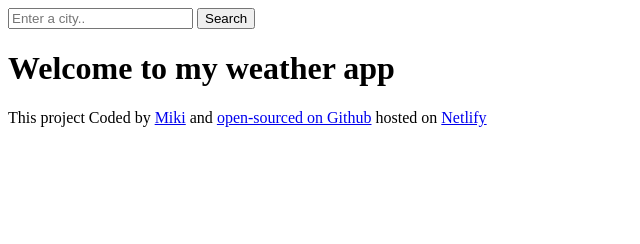
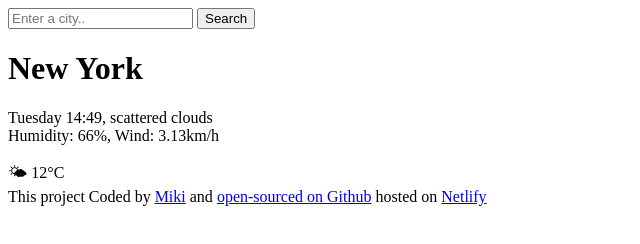
Before and after one commit to Mikicanad/My-weatherapp-project, a plain HTML site: page index.html in a window 1280 px wide. Shown: the whole page, without its empty margins (0-640 px from the left). Drawn offline with Linux system fonts and the light colour scheme.

Commit message:
added main element section

```diff
--- a/index.html
+++ b/index.html
@@ -13,7 +13,15 @@
         </form>
     </header>
     <main>
-    <h1>Welcome to my weather app</h1>
+        <div>
+    <h1>New York</h1>
+    <p>
+        Tuesday 14:49, scattered clouds
+        <br />
+        Humidity: 66%, Wind: 3.13km/h
+    </p>
+    </div>
+    <div>🌤 12°C</div>
    </main>
     <footer>This project Coded by <a href="https://github.com/Mikicanad" target="_blank">Miki</a>
         and <a href="https://github.com/Mikicanad/My-weatherapp-project" target="_blank">open-sourced on Github</a>
```
